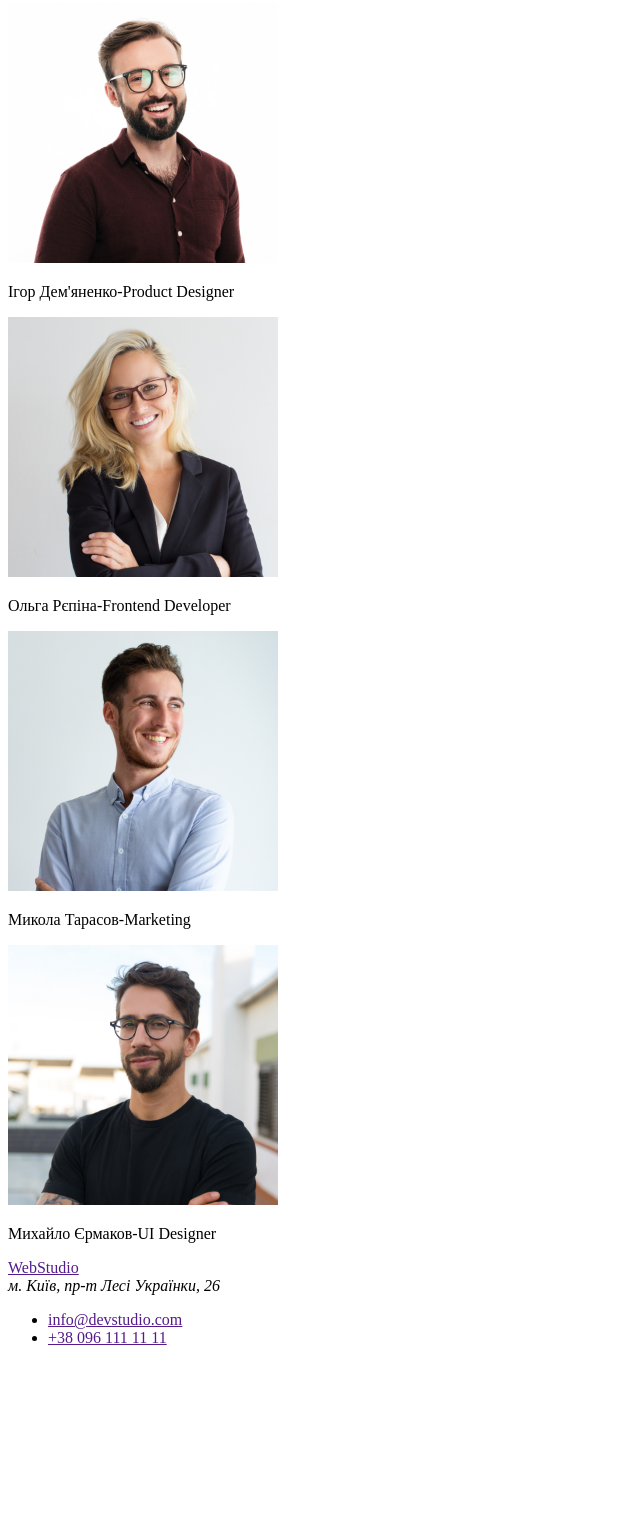
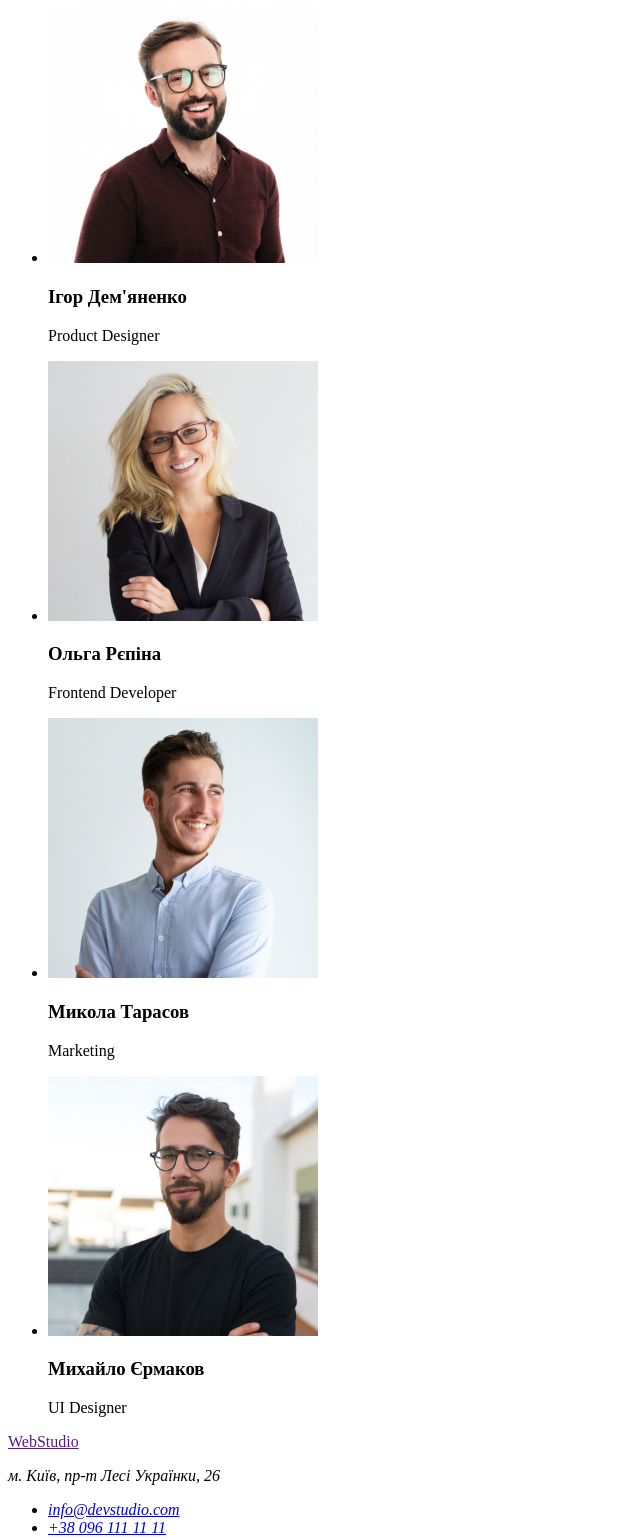
Before and after one commit to PolinaFaustova/goit-markup-hw-01, a plain HTML site: page index.html in a window 1280 px wide. Shown: the part 1618-3158 px from the top of the page, without its empty margins (0-640 px from the left). Before the commit the page ends 2981 px from the top, so only its background shows below. Drawn offline with Linux system fonts and the light colour scheme.

Commit message:
fix homework (comanda)

```diff
--- a/index.html
+++ b/index.html
@@ -74,35 +74,55 @@
       <!-- Наша команда -->
       <section>
         <h2>Наша команда</h2>
+        <ul>
+          <li>
             <img
               src="./images/comanda/pershuy.jpg"
               alt="Ігор Дем'яненко"
               width="270"
             />
-        <p>Ігор Дем'яненко-Product Designer</p>
-        <img src="./images/comanda/druguy.jpg" alt="Ольга Рєпіна" width="270" />
-        <p>Ольга Рєпіна-Frontend Developer</p>
+            <h3>Ігор Дем'яненко</h3>
+            <p>Product Designer</p>
+          </li>
+          <li>
+            <img
+              src="./images/comanda/druguy.jpg"
+              alt="Ольга Рєпіна"
+              width="270"
+            />
+            <h3>Ольга Рєпіна</h3>
+            <p>Frontend Developer</p>
+          </li>
+          <li>
             <img
               src="./images/comanda/tretyy.jpg"
               alt="Микола Тарасов"
               width="270"
             />
-        <p>Микола Тарасов-Marketing</p>
+            <h3>Микола Тарасов</h3>
+            <p>Marketing</p>
+          </li>
+          <li>
             <img
               src="./images/comanda/chetvertyy.jpg"
               alt="Михайло Єрмаков"
               width="270"
             />
-        <p>Михайло Єрмаков-UI Designer</p>
+            <h3>Михайло Єрмаков</h3>
+            <p>UI Designer</p>
+          </li>
+        </ul>
       </section>
     </main>
     <footer>
       <a href="">WebStudio</a>
-      <address>м. Київ, пр-т Лесі Українки, 26</address>
+      <address>
+        <p>м. Київ, пр-т Лесі Українки, 26</p>
         <ul>
-        <li><a href="">info@devstudio.com</a></li>
-        <li><a href="">+38 096 111 11 11</a></li>
+          <li><a href="mailto:info@devstudio.com">info@devstudio.com</a></li>
+          <li><a href="tel:+380961111111">+38 096 111 11 11</a></li>
         </ul>
+      </address>
     </footer>
   </body>
 </html>
```
Lines whose indentation alone changed are shown as unchanged.
